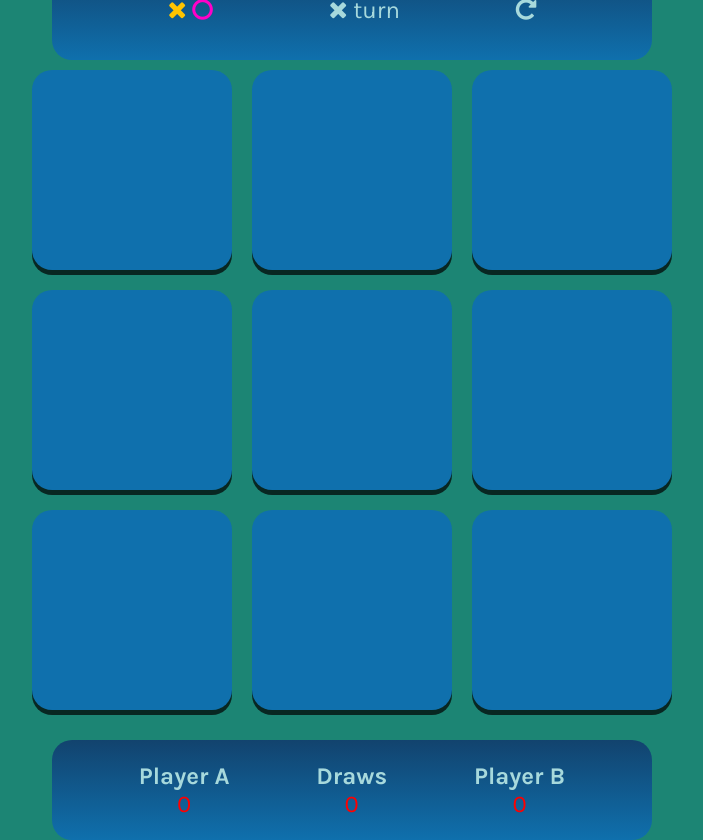
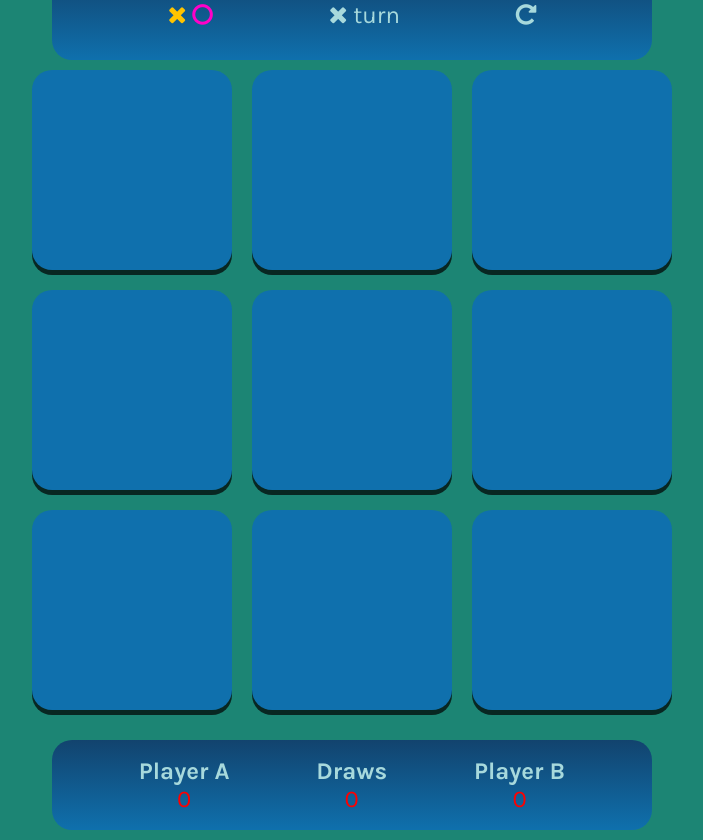
Before and after one commit to Kostyarnouk/tic-tac-toe-game, a plain HTML site: page public/index.html in a window 1280 px wide. Shown: the whole page, without its empty margins (288-991 px from the left). Drawn offline with Linux system fonts and the light colour scheme.

Commit message:
sizing update in css

```diff
--- a/public/style.css
+++ b/public/style.css
@@ -15,7 +15,7 @@ body{
 .container{
     position: absolute;
     width: 600px;
-    height: 880px;
+    height: 860px;
     top: 50%;
     left: 50%;
     transform: translate(-50%, -50%);
```
